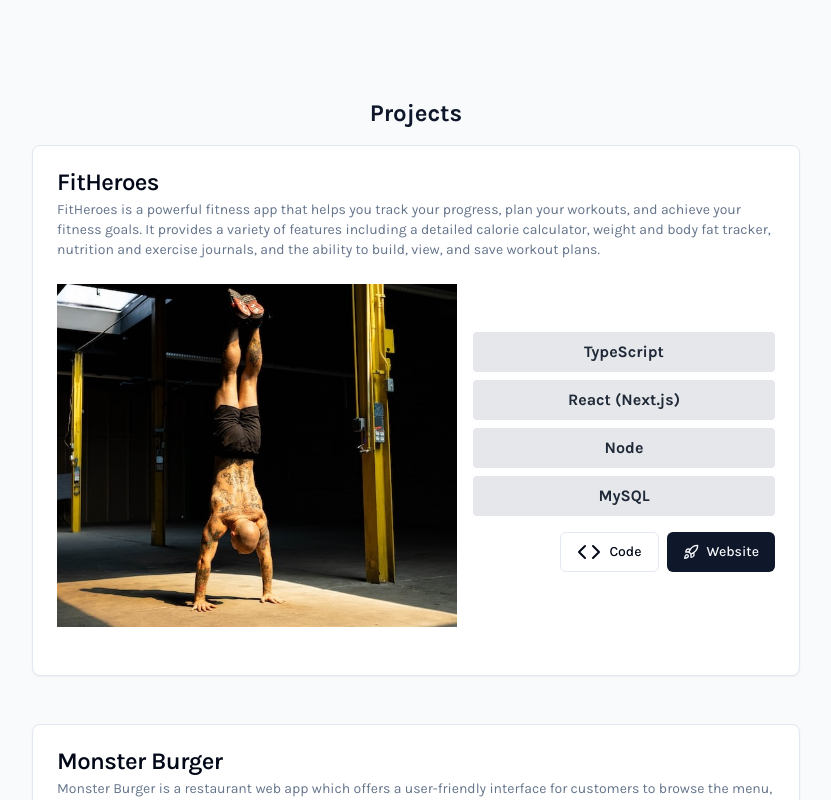
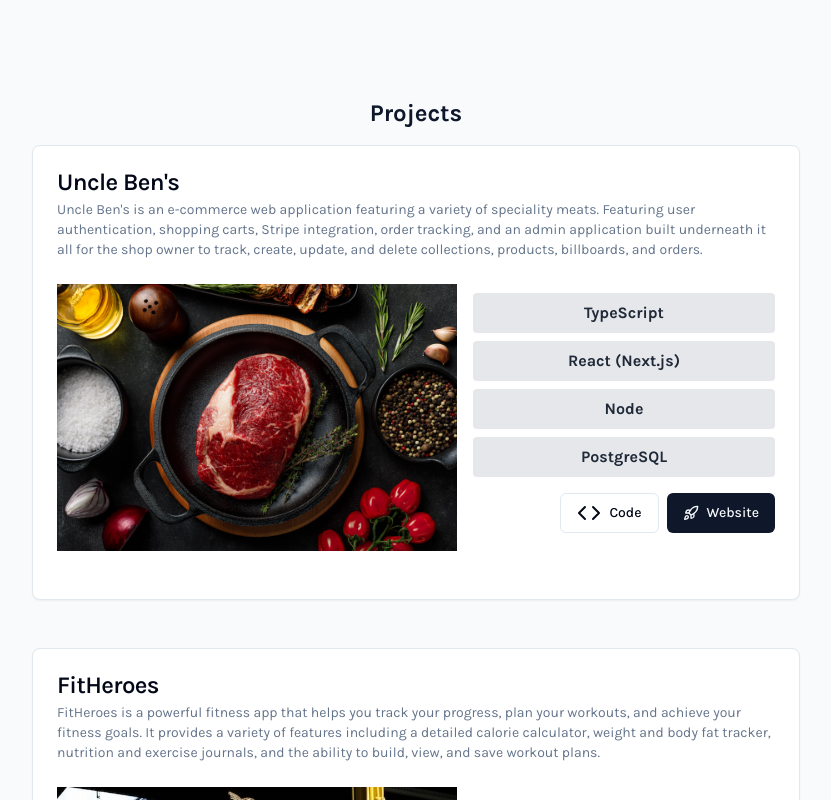
Before and after one commit to pn-code/personal-portfolio-nextjs, a Next.js app: page / in a window 1280 px wide. Shown: the part 1413-2213 px from the top of the page, without its empty margins (224-1055 px from the left). Built offline with nearby package versions, Linux system fonts and the light colour scheme.

Commit message:
Updated projects to include new ecommerce project

```diff
--- a/components/portfolio/Projects.tsx
+++ b/components/portfolio/Projects.tsx
@@ -3,7 +3,17 @@ import ProjectCard from "./ProjectCard";
 
 const allProjects = [
   {
-    id: 1,
+    id: 4,
+    title: "Uncle Ben's",
+    githubLink: "https://github.com/pn-code/ecommerce",
+    demo: "https://shop.philipnguyen.dev/",
+    description:
+      "Uncle Ben's is an e-commerce web application featuring a variety of speciality meats. Featuring user authentication, shopping carts, Stripe integration, order tracking, and an admin application built underneath it all for the shop owner to track, create, update, and delete collections, products, billboards, and orders.",
+    skills: ["TypeScript", "React (Next.js)", "Node", "PostgreSQL"],
+    imageSrc: "/assets/projects/uncleben.jpg",
+  },
+  {
+    id: 3,
     title: "FitHeroes",
     githubLink: "https://github.com/pn-code/fitheroes",
     demo: "https://fitheroes.philipnguyen.dev",
@@ -23,7 +33,7 @@ const allProjects = [
     imageSrc: "/assets/projects/monsterburger.png",
   },
   {
-    id: 3,
+    id: 1,
     title: "Bug Tracker",
     githubLink: "https://github.com/pn-code/bug-tracker",
     demo: "https://bug-tracker-blue.vercel.app/",
```
